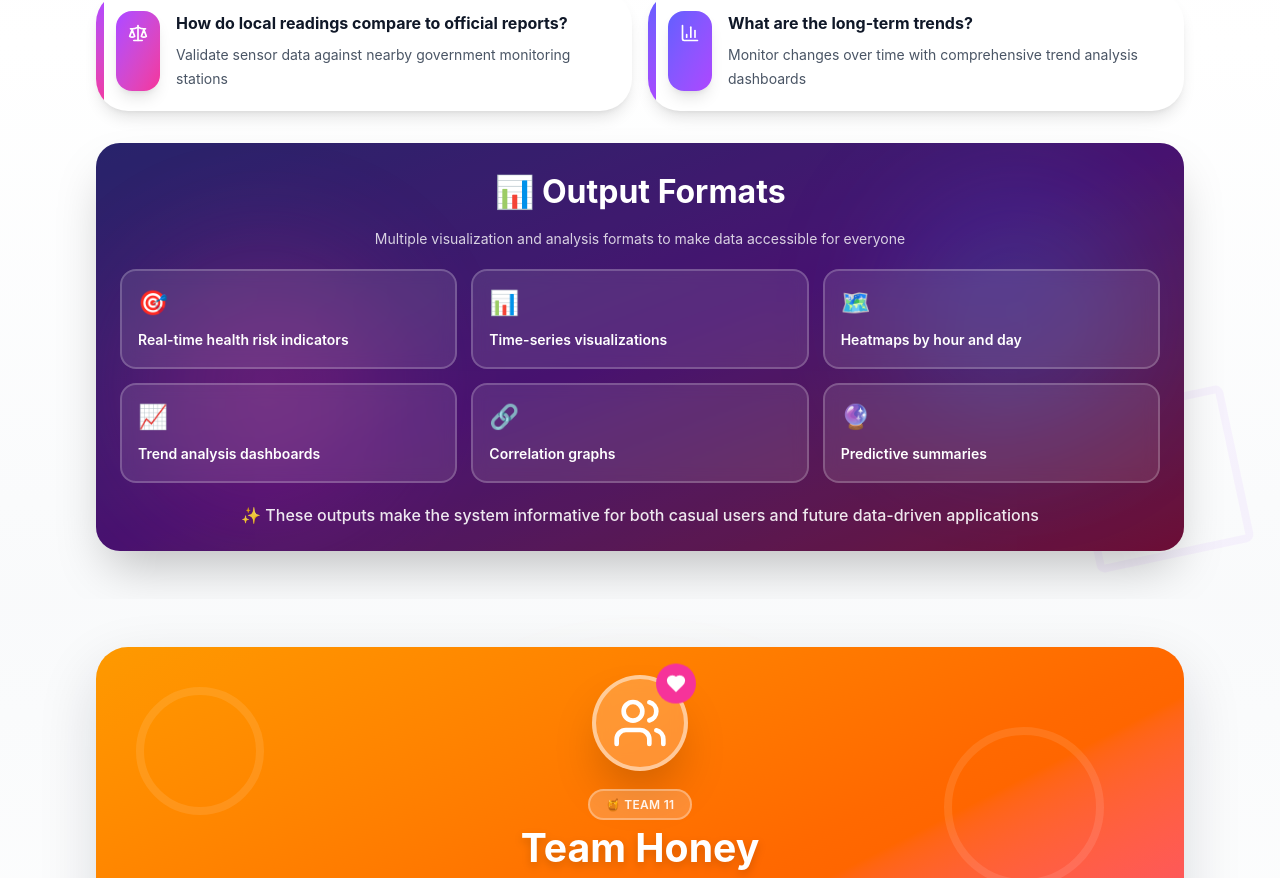
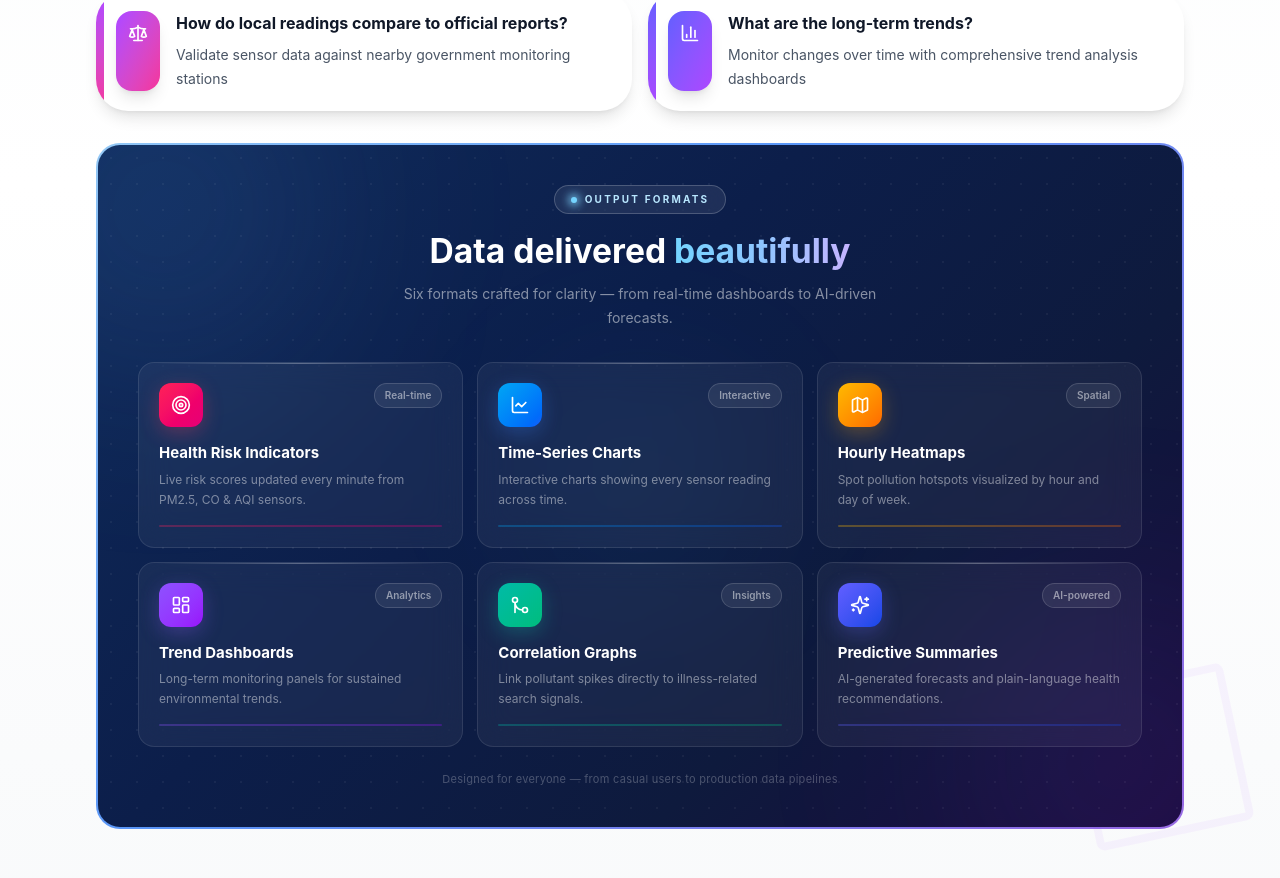
Before and after one commit to honey-airhealth/airhealth-monitor, a React (Vite) app in the folder frontend/: page / in a window 1280 px wide. Shown: the part 3440-4318 px from the top of the page. Built offline with nearby package versions, Linux system fonts and the light colour scheme.

Commit message:
fix: fix ui output formats

```diff
--- a/frontend/src/components/ApiCapabilities.tsx
+++ b/frontend/src/components/ApiCapabilities.tsx
@@ -1,4 +1,4 @@
-import { Activity, BarChart3, Thermometer, Clock, Scale, TrendingUp } from 'lucide-react';
+import { Activity, BarChart3, Thermometer, Clock, Scale, TrendingUp, Target, LineChart, Map, LayoutDashboard, GitMerge, Sparkles } from 'lucide-react';
 import { Card } from './ui/card';
 
 const capabilities = [
@@ -41,12 +41,60 @@ const capabilities = [
 ];
 
 const outputs = [
-  { name: 'Real-time health risk indicators', icon: '🎯' },
-  { name: 'Time-series visualizations', icon: '📊' },
-  { name: 'Heatmaps by hour and day', icon: '🗺️' },
-  { name: 'Trend analysis dashboards', icon: '📈' },
-  { name: 'Correlation graphs', icon: '🔗' },
-  { name: 'Predictive summaries', icon: '🔮' },
+  {
+    name: 'Health Risk Indicators',
+    desc: 'Live risk scores updated every minute from PM2.5, CO & AQI sensors.',
+    Icon: Target,
+    iconBg: 'from-rose-500 to-pink-600',
+    iconShadow: 'rgba(244,63,94,0.3)',
+    tag: 'Real-time',
+    tagColor: 'bg-rose-50 text-rose-600 border-rose-200',
+  },
+  {
+    name: 'Time-Series Charts',
+    desc: 'Interactive charts showing every sensor reading across time.',
+    Icon: LineChart,
+    iconBg: 'from-sky-500 to-blue-600',
+    iconShadow: 'rgba(59,130,246,0.3)',
+    tag: 'Interactive',
+    tagColor: 'bg-sky-50 text-sky-600 border-sky-200',
+  },
+  {
+    name: 'Hourly Heatmaps',
+    desc: 'Spot pollution hotspots visualized by hour and day of week.',
+    Icon: Map,
+    iconBg: 'from-amber-400 to-orange-500',
+    iconShadow: 'rgba(245,158,11,0.3)',
+    tag: 'Spatial',
+    tagColor: 'bg-amber-50 text-amber-600 border-amber-200',
+  },
+  {
+    name: 'Trend Dashboards',
+    desc: 'Long-term monitoring panels for sustained environmental trends.',
+    Icon: LayoutDashboard,
+    iconBg: 'from-violet-500 to-purple-600',
+    iconShadow: 'rgba(139,92,246,0.3)',
+    tag: 'Analytics',
+    tagColor: 'bg-violet-50 text-violet-600 border-violet-200',
+  },
+  {
+    name: 'Correlation Graphs',
+    desc: 'Link pollutant spikes directly to illness-related search signals.',
+    Icon: GitMerge,
+    iconBg: 'from-teal-500 to-emerald-500',
+    iconShadow: 'rgba(20,184,166,0.3)',
+    tag: 'Insights',
+    tagColor: 'bg-teal-50 text-teal-600 border-teal-200',
+  },
+  {
+    name: 'Predictive Summaries',
+    desc: 'AI-generated forecasts and plain-language health recommendations.',
+    Icon: Sparkles,
+    iconBg: 'from-indigo-500 to-blue-700',
+    iconShadow: 'rgba(99,102,241,0.3)',
+    tag: 'AI-powered',
+    tagColor: 'bg-indigo-50 text-indigo-600 border-indigo-200',
+  },
 ];
 
 export function ApiCapabilities() {
@@ -104,37 +152,97 @@ export function ApiCapabilities() {
           })}
         </div>
 
-        <div className="bg-gradient-to-br from-indigo-900 via-purple-900 to-pink-900 rounded-3xl p-4 md:p-6 shadow-2xl relative overflow-hidden">
-          <div className="absolute inset-0 bg-black opacity-20"></div>
-          <div className="absolute inset-0">
-            <div className="absolute top-10 right-10 size-64 bg-blue-500 rounded-full filter blur-3xl opacity-20"></div>
-            <div className="absolute bottom-10 left-10 size-64 bg-pink-500 rounded-full filter blur-3xl opacity-20"></div>
-          </div>
+        {/* Output Formats — Blue Glass */}
+        <div className="relative rounded-3xl overflow-hidden p-[2px]"
+          style={{ background: 'linear-gradient(135deg, rgba(99,179,237,0.6) 0%, rgba(59,130,246,0.8) 40%, rgba(109,40,217,0.6) 100%)' }}>
 
-          <div className="relative z-10">
-            <h3 className="text-lg md:text-[2rem] font-bold text-white mb-3 text-center">
-              📊 Output Formats
-            </h3>
-            <p className="text-center text-white/80 text-[13px] md:text-sm mb-5 max-w-2xl mx-auto">
-              Multiple visualization and analysis formats to make data accessible for everyone
-            </p>
+          {/* gradient border glow */}
+          <div className="absolute inset-0 rounded-3xl blur-xl opacity-50 pointer-events-none"
+            style={{ background: 'linear-gradient(135deg, #60a5fa, #3b82f6, #6d28d9)' }} />
 
-            <div className="grid md:grid-cols-3 gap-3.5">
-              {outputs.map((output, index) => (
-                <div
-                  key={index}
-                  className="group bg-white/10 backdrop-blur-sm p-3.5 md:p-4 rounded-2xl border-2 border-white/20 hover:bg-white/20 hover:border-white/40 transition-all duration-300 hover:-translate-y-1"
-                >
-                  <div className="text-xl md:text-2xl mb-2 group-hover:scale-110 transition-transform duration-300">
-                    {output.icon}
-                  </div>
-                  <span className="text-white font-semibold text-[13px] md:text-sm">{output.name}</span>
-                </div>
-              ))}
+          <div className="relative rounded-[22px] overflow-hidden p-7 md:p-10"
+            style={{ background: 'linear-gradient(135deg, #0f2b5b 0%, #0c1e4a 40%, #0e1a3d 70%, #1a0a3d 100%)' }}>
+
+            {/* ambient light blobs */}
+            <div className="pointer-events-none absolute -top-32 -left-32 size-96 rounded-full blur-[110px]"
+              style={{ background: 'radial-gradient(circle, rgba(96,165,250,0.25), transparent 70%)' }} />
+            <div className="pointer-events-none absolute -bottom-32 -right-32 size-96 rounded-full blur-[110px]"
+              style={{ background: 'radial-gradient(circle, rgba(139,92,246,0.2), transparent 70%)' }} />
+            <div className="pointer-events-none absolute top-1/2 left-1/2 -translate-x-1/2 -translate-y-1/2 size-80 rounded-full blur-[80px]"
+              style={{ background: 'radial-gradient(circle, rgba(56,189,248,0.08), transparent 70%)' }} />
+
+            {/* dot grid texture */}
+            <div className="pointer-events-none absolute inset-0 opacity-[0.06]"
+              style={{ backgroundImage: 'radial-gradient(circle, rgba(255,255,255,0.8) 1px, transparent 1px)', backgroundSize: '26px 26px' }} />
+
+            {/* Header */}
+            <div className="relative text-center mb-8">
+              <span className="inline-flex items-center gap-2 rounded-full px-4 py-1.5 mb-4 border border-white/20 backdrop-blur-md"
+                style={{ background: 'rgba(255,255,255,0.08)' }}>
+                <span className="size-1.5 rounded-full bg-sky-300 shadow-[0_0_8px_3px_rgba(125,211,252,0.8)]" />
+                <span className="text-[10px] font-bold tracking-[0.22em] text-sky-200 uppercase">Output Formats</span>
+              </span>
+              <h3 className="text-[1.6rem] md:text-[2.1rem] font-bold leading-tight text-white">
+                Data delivered{' '}
+                <span className="bg-gradient-to-r from-sky-300 via-blue-300 to-violet-300 bg-clip-text text-transparent">
+                  beautifully
+                </span>
+              </h3>
+              <p className="mt-2.5 text-[13px] md:text-sm text-white/50 max-w-lg mx-auto leading-6">
+                Six formats crafted for clarity — from real-time dashboards to AI-driven forecasts.
+              </p>
             </div>
 
-            <p className="text-center text-white/90 mt-5 text-[13px] md:text-base font-medium">
-              ✨ These outputs make the system informative for both casual users and future data-driven applications
+            {/* Glass cards grid */}
+            <div className="relative grid sm:grid-cols-2 md:grid-cols-3 gap-3.5">
+              {outputs.map((output, index) => {
+                const { Icon } = output;
+                return (
+                  <div
+                    key={index}
+                    className="group relative flex flex-col rounded-2xl border border-white/10 p-5 cursor-default
+                      transition-all duration-300 hover:-translate-y-1.5 hover:border-white/25 overflow-hidden"
+                    style={{ background: 'rgba(255,255,255,0.05)', backdropFilter: 'blur(16px)' }}
+                  >
+                    {/* hover inner glow */}
+                    <div className="pointer-events-none absolute inset-0 rounded-2xl opacity-0 group-hover:opacity-100 transition-opacity duration-400"
+                      style={{ background: 'radial-gradient(ellipse at top left, rgba(147,210,255,0.09), transparent 65%)' }} />
+
+                    {/* shimmer top border */}
+                    <div className="absolute top-0 left-4 right-4 h-px bg-gradient-to-r from-transparent via-white/30 to-transparent" />
+
+                    {/* icon + tag */}
+                    <div className="flex items-start justify-between mb-4">
+                      <div
+                        className={`inline-flex items-center justify-center size-11 rounded-xl bg-gradient-to-br ${output.iconBg} group-hover:scale-110 transition-transform duration-300 flex-shrink-0`}
+                        style={{ boxShadow: `0 6px 20px ${output.iconShadow}` }}
+                      >
+                        <Icon className="size-5 text-white" />
+                      </div>
+                      <span className="text-[10px] font-semibold rounded-full px-2.5 py-1 border border-white/15 text-white/50"
+                        style={{ background: 'rgba(255,255,255,0.07)' }}>
+                        {output.tag}
+                      </span>
+                    </div>
+
+                    {/* text */}
+                    <h4 className="font-bold text-white text-[15px] leading-snug mb-1.5">
+                      {output.name}
+                    </h4>
+                    <p className="text-white/45 text-[12px] leading-relaxed flex-1">
+                      {output.desc}
+                    </p>
+
+                    {/* bottom accent */}
+                    <div className={`mt-4 h-[1.5px] rounded-full bg-gradient-to-r ${output.iconBg} opacity-30 group-hover:opacity-70 transition-opacity duration-300`} />
+                  </div>
+                );
+              })}
+            </div>
+
+            {/* footer */}
+            <p className="relative text-center text-white/25 mt-6 text-[11px] tracking-wide">
+              Designed for everyone — from casual users to production data pipelines
             </p>
           </div>
         </div>
```
